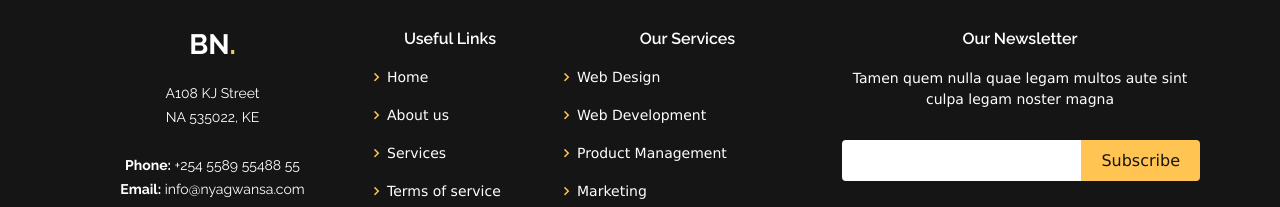
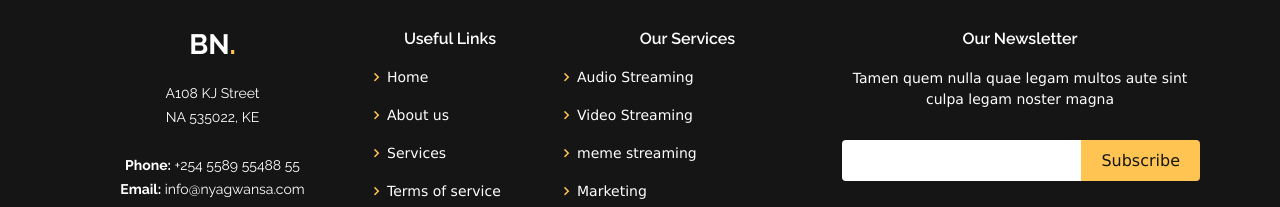
Before and after one commit to BrianNBN/Assignement, a plain HTML site: page index.html in a window 1280 px wide. Shown: the part 2542-2749 px from the top of the page. Drawn offline with nearby package versions, Linux system fonts and the light colour scheme; files whose address does not match are found by name.

Commit message:
Third Commit

```diff
--- a/index.html
+++ b/index.html
@@ -360,9 +360,9 @@
           <div class="col-lg-3 col-md-6 footer-links">
             <h4>Our Services</h4>
             <ul>
-              <li><i class="bx bx-chevron-right"></i> <a href="#">Web Design</a></li>
-              <li><i class="bx bx-chevron-right"></i> <a href="#">Web Development</a></li>
-              <li><i class="bx bx-chevron-right"></i> <a href="#">Product Management</a></li>
+              <li><i class="bx bx-chevron-right"></i> <a href="#">Audio Streaming</a></li>
+              <li><i class="bx bx-chevron-right"></i> <a href="#">Video Streaming </a></li>
+              <li><i class="bx bx-chevron-right"></i> <a href="#">meme streaming</a></li>
               <li><i class="bx bx-chevron-right"></i> <a href="#">Marketing</a></li>
               <li><i class="bx bx-chevron-right"></i> <a href="#">Graphic Design</a></li>
             </ul>
```
